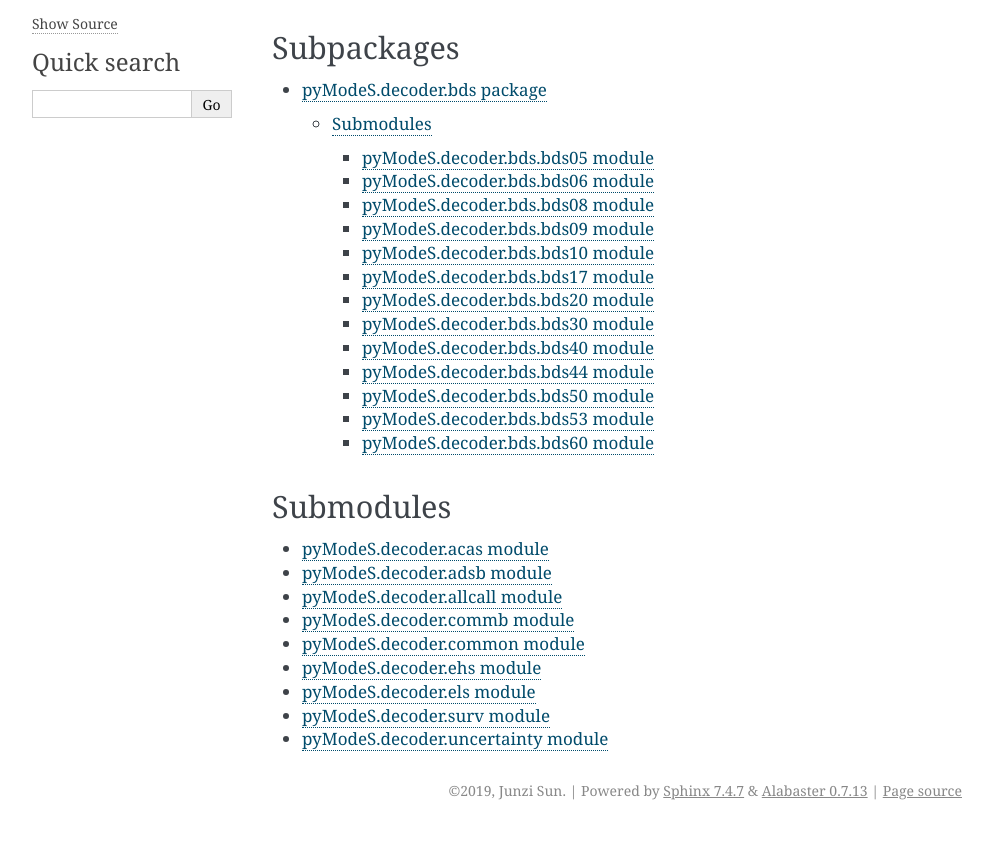
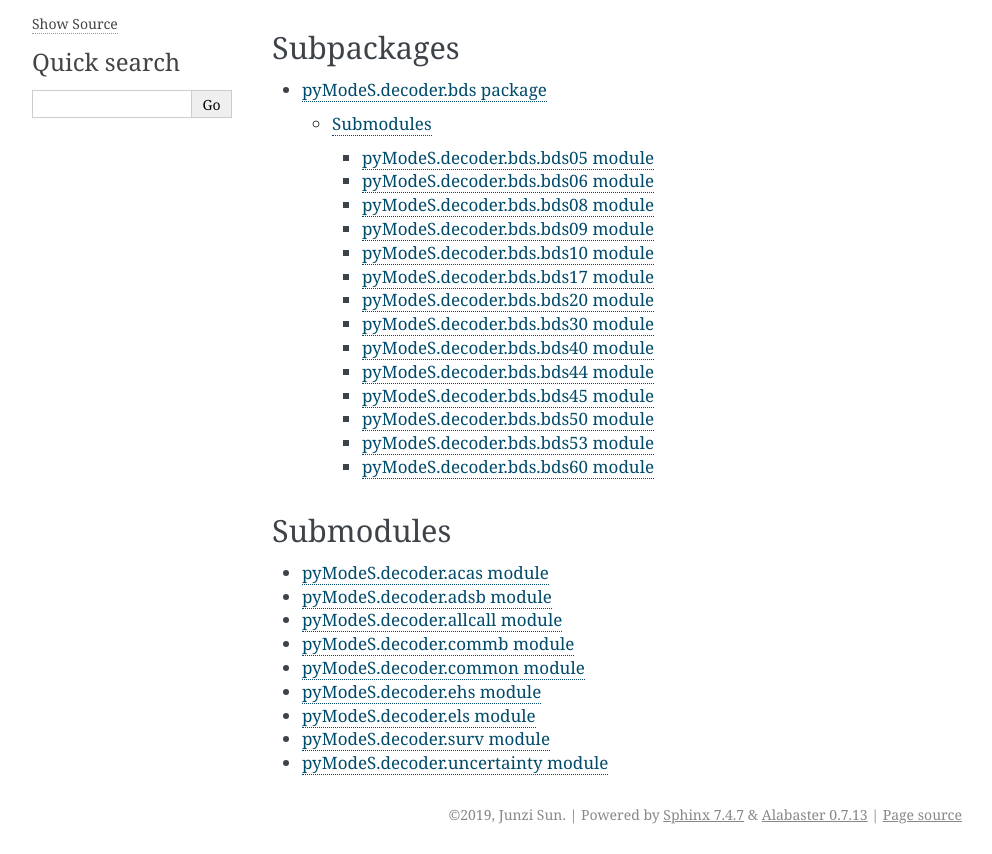
Before and after one commit to junzis/pyModeS, a Sphinx documentation site: the page built from doc/source/pyModeS.decoder.rst, in a window 1280 px wide, cut to the strip 200-1054 px from the top of the page. Shown: the whole strip, without its empty margins (148-1140 px from the left). Built offline with Sphinx 7.4.7, drawn with Linux system fonts in a browser that asks for light colours; before the commit the page ends 1030 px from its top, so only the background shows below that.

```diff
--- /dev/null
+++ b/doc/source/pyModeS.decoder.bds.bds45.rst
@@ -0,0 +1,7 @@
+pyModeS.decoder.bds.bds45 module
+================================
+
+.. automodule:: pyModeS.decoder.bds.bds45
+    :members:
+    :undoc-members:
+    :show-inheritance:
--- a/doc/source/pyModeS.decoder.bds.rst
+++ b/doc/source/pyModeS.decoder.bds.rst
@@ -21,6 +21,7 @@ Submodules
    pyModeS.decoder.bds.bds30
    pyModeS.decoder.bds.bds40
    pyModeS.decoder.bds.bds44
+   pyModeS.decoder.bds.bds45
    pyModeS.decoder.bds.bds50
    pyModeS.decoder.bds.bds53
    pyModeS.decoder.bds.bds60
```
Also changed, not shown: 1 other file.
